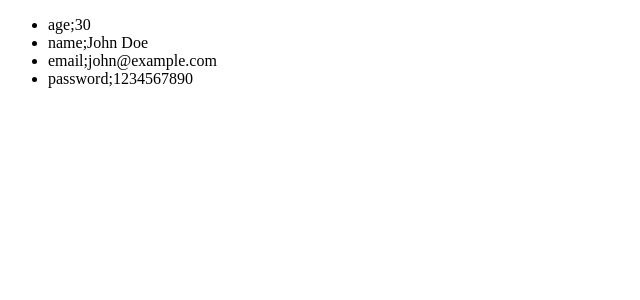
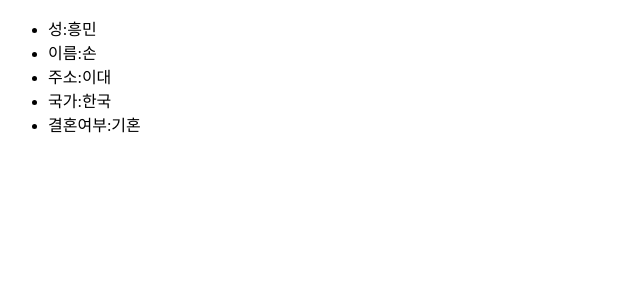
Before and after one commit to popyto3838/react20240509, a React (Vite) app: page / in a window 1280 px wide. Shown: the top 300 px of the page, without its empty margins (0-640 px from the left). Built offline with nearby package versions, Linux system fonts and the light colour scheme.

Commit message:
object와 property

```diff
--- a/src/App.jsx
+++ b/src/App.jsx
@@ -1,19 +1,22 @@
 import React from "react";
 
+let son = {
+  firstName: "흥민",
+  lastName: "손",
+  address: "이대",
+  country: "한국",
+  married: true,
+};
+
 function App(props) {
-  const obj = {
-    age: 30,
-    name: "John Doe",
-    email: "john@example.com",
-    password: "1234567890",
-  };
   return (
     <div>
       <ul>
-        <li>age;{obj.age}</li>
-        <li>name;{obj.name}</li>
-        <li>email;{obj.email}</li>
-        <li>password;{obj.password}</li>
+        <li>성:{son.firstName}</li>
+        <li>이름:{son.lastName}</li>
+        <li>주소:{son.address}</li>
+        <li>국가:{son.country}</li>
+        <li>결혼여부:{son.married ? "기혼" : "미혼"}</li>
       </ul>
     </div>
   );
```
